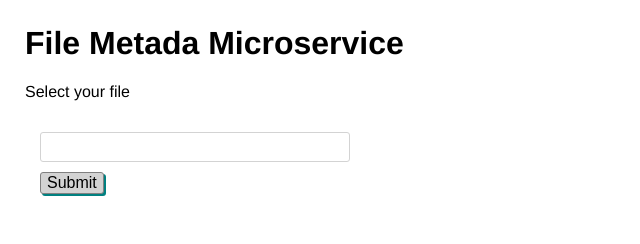
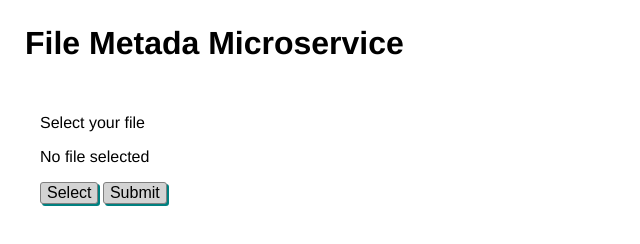
Before and after one commit to martuking/file_metadata_microservice_martuking, a website: page views/index.html in a window 1280 px wide. Shown: the whole page, without its empty margins (0-640 px from the left). Drawn offline with nearby package versions, Linux system fonts and the light colour scheme.

Commit message:
Checkpoint

```diff
--- a/public/client.js
+++ b/public/client.js
@@ -4,8 +4,6 @@
 // by default, you've got jQuery,
 // add other scripts at the bottom of index.html
 
-$(function() {
-  $('form').submit(function(event) {
+$(document).ready(function(){
 
-  });
 });
--- a/views/index.html
+++ b/views/index.html
@@ -26,10 +26,12 @@
     </header>
 
     <main>
-
-      <p>Select your file</p>
       <form>
-        <input type="text" maxlength="100" >
+        <p class="text-center">Select your file</p>
+        <p>
+          No file selected
+        </p>
+        <button type="button">Select</button>
         <button type="submit">Submit</button>
       </form>
 
```
